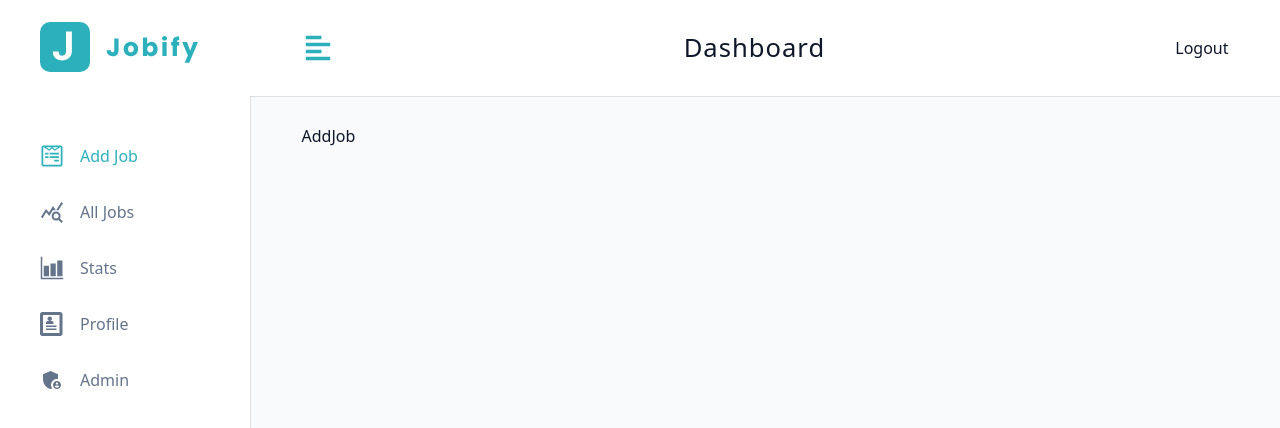
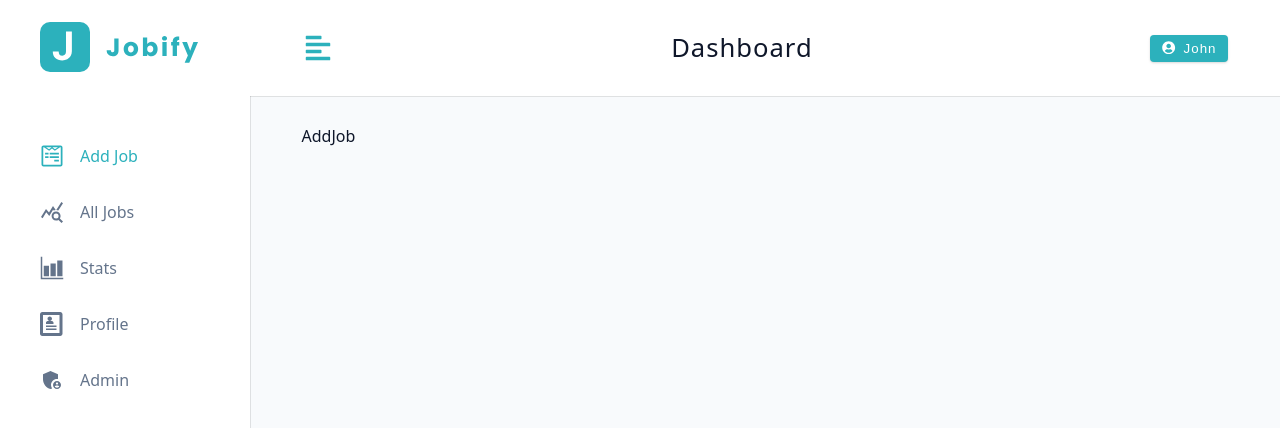
Before and after one commit to kiethohoai/jobify-v2, a React (Vite) app in the folder client/: page /dashboard in a window 1280 px wide. Shown: the top 428 px of the page. Built offline with nearby package versions, Linux system fonts and the light colour scheme.

Commit message:
+LogoutContainer

```diff
--- /dev/null
+++ b/client/src/components/LogoutContainer.jsx
@@ -0,0 +1,25 @@
+import Wrapper from '../assets/wrappers/LogoutContainer';
+import { FaUserCircle } from 'react-icons/fa';
+import { useState } from 'react';
+import { useDashboardContext } from '../pages/DashboardLayout';
+
+const LogoutContainer = () => {
+  const [showLogout, setShowLogout] = useState(false);
+  const { user, logoutUser } = useDashboardContext();
+
+  return (
+    <Wrapper>
+      <button type="button" className="btn logout-btn" onClick={() => setShowLogout(!showLogout)}>
+        {user.avatar ? <img src={user.avatar} alt="avatar" /> : <FaUserCircle />}
+        {user?.name}
+      </button>
+
+      <div className={showLogout ? 'dropdown show-dropdown' : 'dropdown'}>
+        <button type="button" className="dropdown-btn" onClick={logoutUser}>
+          logout
+        </button>
+      </div>
+    </Wrapper>
+  );
+};
+export default LogoutContainer;
--- a/client/src/components/Navbar.jsx
+++ b/client/src/components/Navbar.jsx
@@ -2,6 +2,7 @@
 import { FaAlignLeft } from 'react-icons/fa';
 import Wrapper from '../assets/wrappers/Navbar.js';
 import Logo from './Logo';
+import LogoutContainer from './LogoutContainer.jsx';
 
 const Navbar = () => {
   const { toggleSidebar } = useDashboardContext();
@@ -10,11 +11,7 @@
     <Wrapper>
       <div className="nav-center">
         {/* toggle sidebar */}
-        <button
-          className="toggle-btn"
-          type="button"
-          onClick={() => toggleSidebar()}
-        >
+        <button className="toggle-btn" type="button" onClick={() => toggleSidebar()}>
           <FaAlignLeft />
         </button>
 
@@ -25,7 +22,9 @@
         </div>
 
         {/* toggle logout user */}
-        <div className="btn-container">Logout</div>
+        <div className="btn-container">
+          <LogoutContainer />
+        </div>
       </div>
     </Wrapper>
   );
```
